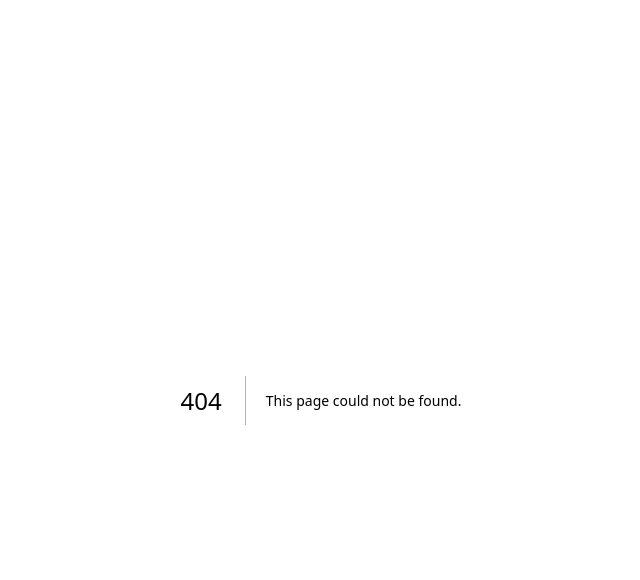
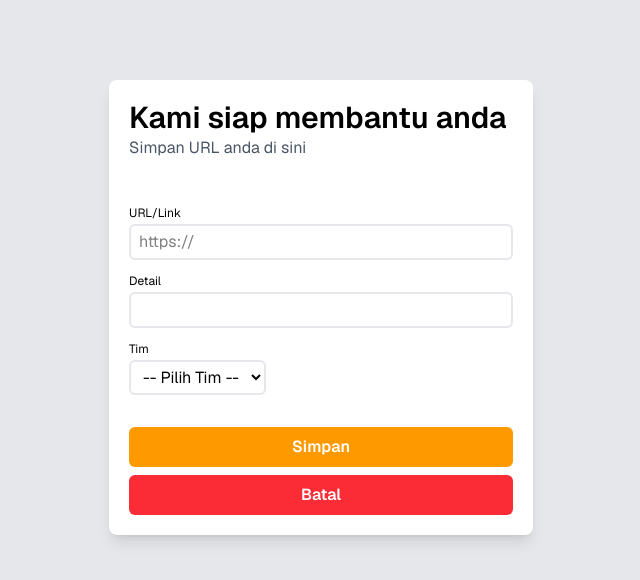
Before and after one commit to boociil/rumah-link, a Next.js app: page /tambah in a window 1280 px wide. Before the commit this address had no page. Shown: the top 580 px of the page, without its empty margins (319-959 px from the left). Built offline with nearby package versions, Linux system fonts and the light colour scheme.

Commit message:
adding tambah

```diff
--- /dev/null
+++ b/src/app/api/v1/routes.js
@@ -0,0 +1,23 @@
+import { prisma } from "@/lib/prisma";
+import { NextResponse } from "next/server";
+
+export async function POST(req) {
+  const body = await req.json();
+  const { url, detail, tim } = body;
+
+  try {
+
+    const newLink = await prisma.link.create({
+      data: {
+        url,
+        detail,
+        timId: tim,
+      },
+    });
+
+    return NextResponse.json({ success: true, data: newLink });
+  } catch (error) {
+    console.error("Gagal menambahkan link:", error);
+    return NextResponse.json({ success: false, message: "Gagal menyimpan data." }, { status: 500 });
+  }
+}
--- a/src/app/page.js
+++ b/src/app/page.js
@@ -1,8 +1,23 @@
 // import Image from "next/image";
-"use client"
+import { prisma } from '@/lib/prisma';
 
-export default function Home() {
 
+export default async function Home() {
+
+  const link = await prisma.tim.findMany({
+    select : {
+      id: true,
+      nama: true,
+      links : {
+        select :{
+          detail: true,
+          link: true,
+        }
+      }
+    }
+  });
+
+  console.log(link);
 
 
   return (
--- /dev/null
+++ b/src/app/tambah/page.js
@@ -0,0 +1,101 @@
+"use client";
+
+import { useState } from "react";
+import { useRouter } from "next/navigation";
+
+export default function TambahLink() {
+  const [url, setUrl] = useState("");
+  const [detail, setDetail] = useState("");
+  const [tim, setTim] = useState("");
+  const router = useRouter();
+
+  const onBackClick = () => {
+    router.push("/");
+  };
+
+  const handleSubmit = (e) => {
+    e.preventDefault();
+    // Lakukan sesuatu dengan url, detail, dan tim
+    console.log("URL:", url);
+    console.log("Detail:", detail);
+    console.log("Tim:", tim);
+  };
+
+  return (
+    <div className="text-black flex justify-center bg-gray-200 min-h-screen p-8 pb-20 gap-16 sm:p-20 font-[family-name:var(--font-geist-sans)]">
+      <div className="form max-w-2xl shadow-lg p-5 rounded-lg bg-white max-h-fit">
+        <form onSubmit={handleSubmit}>
+          <div className="header">
+            <h1 className="font-semibold text-3xl">Kami siap membantu anda</h1>
+            <h3 className="text-gray-600">Simpan URL anda di sini</h3>
+          </div>
+          <div className="mt-10">
+            <div className="mb-2">
+              <label htmlFor="url" className="text-xs">
+                URL/Link
+              </label>
+              <br />
+              <input
+                placeholder="https://"
+                type="text"
+                name="url"
+                id="url"
+                className="border-2 border-gray-200 rounded-md px-2 py-1 min-w-96"
+                value={url}
+                onChange={(e) => setUrl(e.target.value)}
+              />
+            </div>
+            <div className="mb-2">
+              <label htmlFor="detail" className="text-xs">
+                Detail
+              </label>
+              <br />
+              <input
+                type="text"
+                name="detail"
+                id="detail"
+                className="border-2 border-gray-200 rounded-md px-2 py-1 min-w-96"
+                value={detail}
+                onChange={(e) => setDetail(e.target.value)}
+              />
+            </div>
+            <div className="mb-2">
+              <label htmlFor="tim" className="text-xs">
+                Tim
+              </label>
+              <br />
+              <select
+                className="border-2 border-gray-200 rounded-md px-2 py-1"
+                value={tim}
+                onChange={(e) => setTim(e.target.value)}
+                name="tim"
+                id="tim"
+              >
+                <option value="">-- Pilih Tim --</option>
+                <option value="1">Umum</option>
+                <option value="2">IPDS</option>
+                <option value="3">Produksi</option>
+                <option value="4">Distribusi</option>
+                <option value="5">Neraca</option>
+                <option value="6">Sosial</option>
+              </select>
+            </div>
+          </div>
+
+          <button
+            type="submit"
+            className="w-full bg-amber-500 hover:bg-amber-400 text-center text-white rounded-md mt-6 h-10 font-semibold cursor-pointer"
+          >
+            Simpan
+          </button>
+        </form>
+        <button
+          className="w-full bg-red-500 hover:bg-red-400 text-center text-white rounded-md mt-2 h-10 font-semibold cursor-pointer"
+          onClick={onBackClick}
+        >
+          Batal
+        </button>
+      </div>
+    </div>
+  );
+}
```
Also changed, not shown: src/lib/prisma.js (renamed from lib/prisma.js), 2 other files (tests, documents, lock files or other folders).
